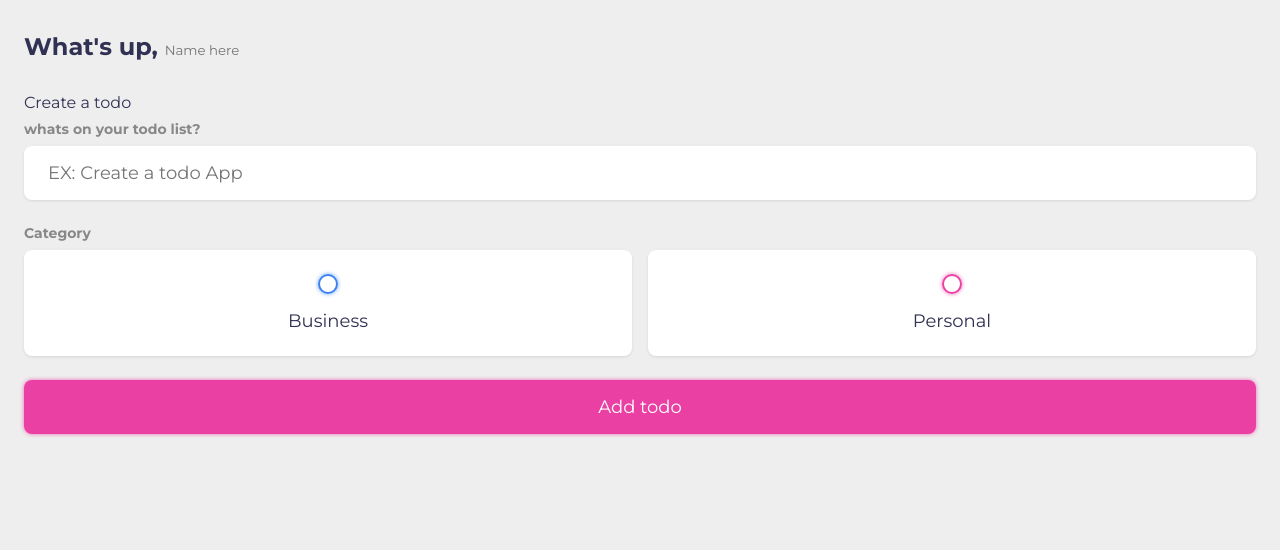
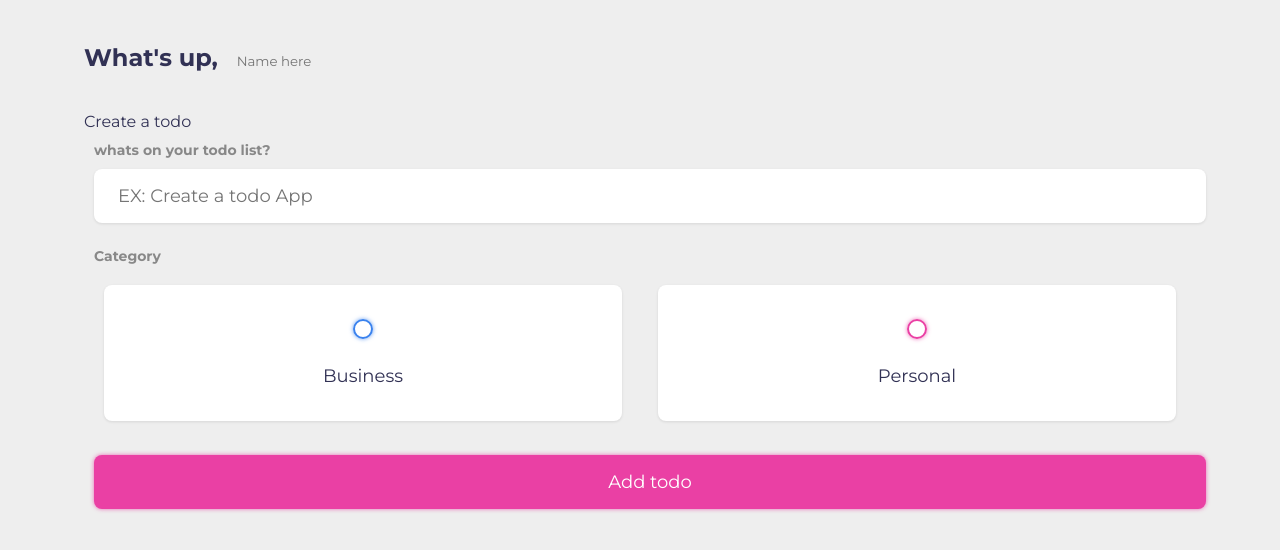
Before and after one commit to yan-pi/vue-todo, a Vue app: page / in a window 1280 px wide. Shown: the top 550 px of the page. Built offline with nearby package versions, Linux system fonts and the light colour scheme.

Commit message:
Chore: deleta variaveis do escopo do css

```diff
--- a/src/App.vue
+++ b/src/App.vue
@@ -124,25 +124,6 @@ onMounted(() => {
 </template>
 
 <style lang="scss">
-$primary: #ea40a4;
-$business: #3a82ee;
-$personal: $primary;
-$light: #eee;
-$grey: #888;
-$dark: #313154;
-$danger: #ff5b57;
-
-$shadow: 0 1px 3px rgba(0, 0, 0, 0.1);
-
-$business-glow: 0px 0px 4px rgba(58, 130, 238, 0.75);
-$personal-glow: 0px 0px 4px rgba(234, 64, 164, 0.75);
-
-* {
-  margin: 0;
-  padding: 0;
-  box-sizing: border-box;
-  font-family: "montserrat", sans-serif;
-}
 
 input:not([type="radio"]):not([type="checkbox"]),
 button {
```
